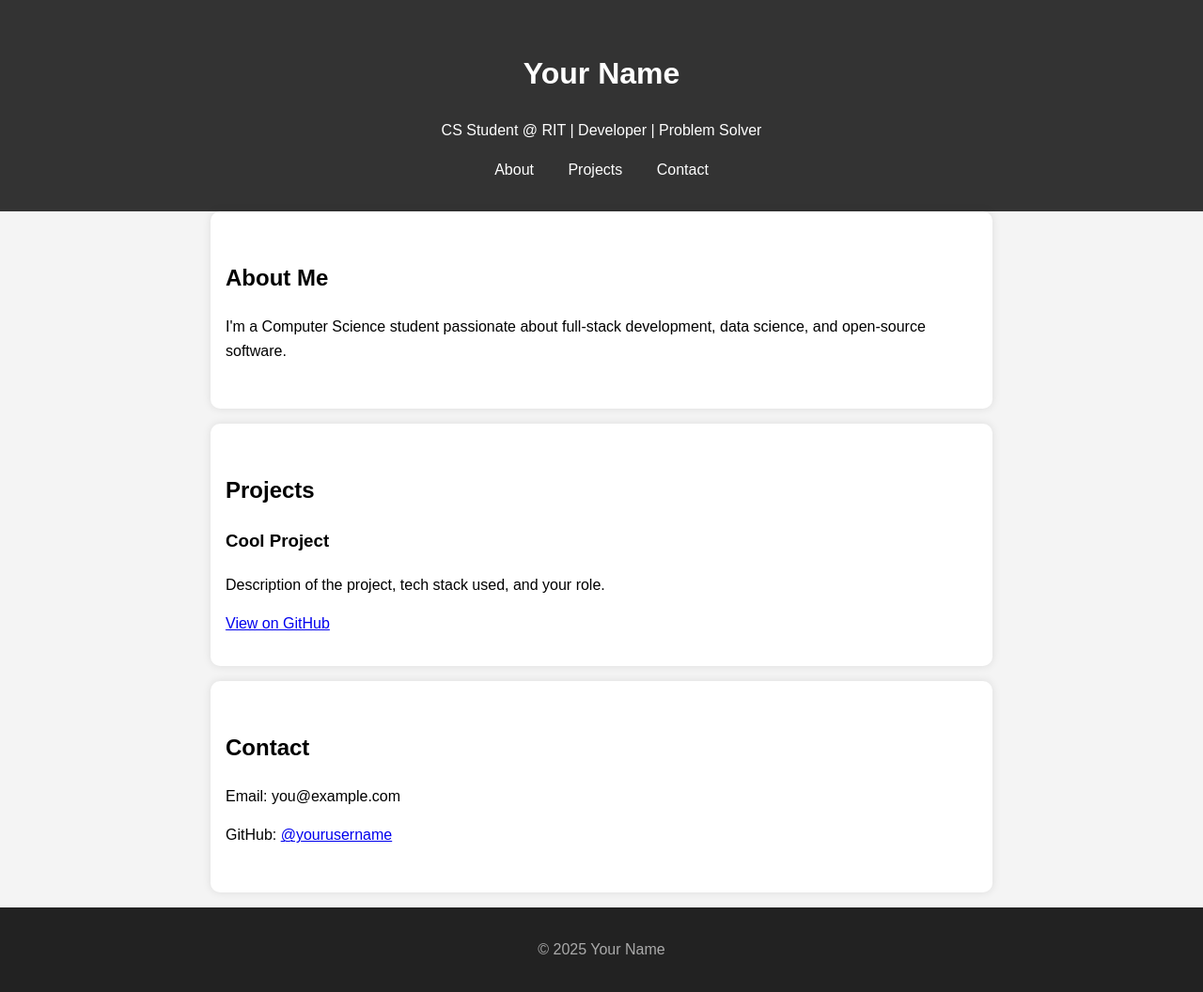
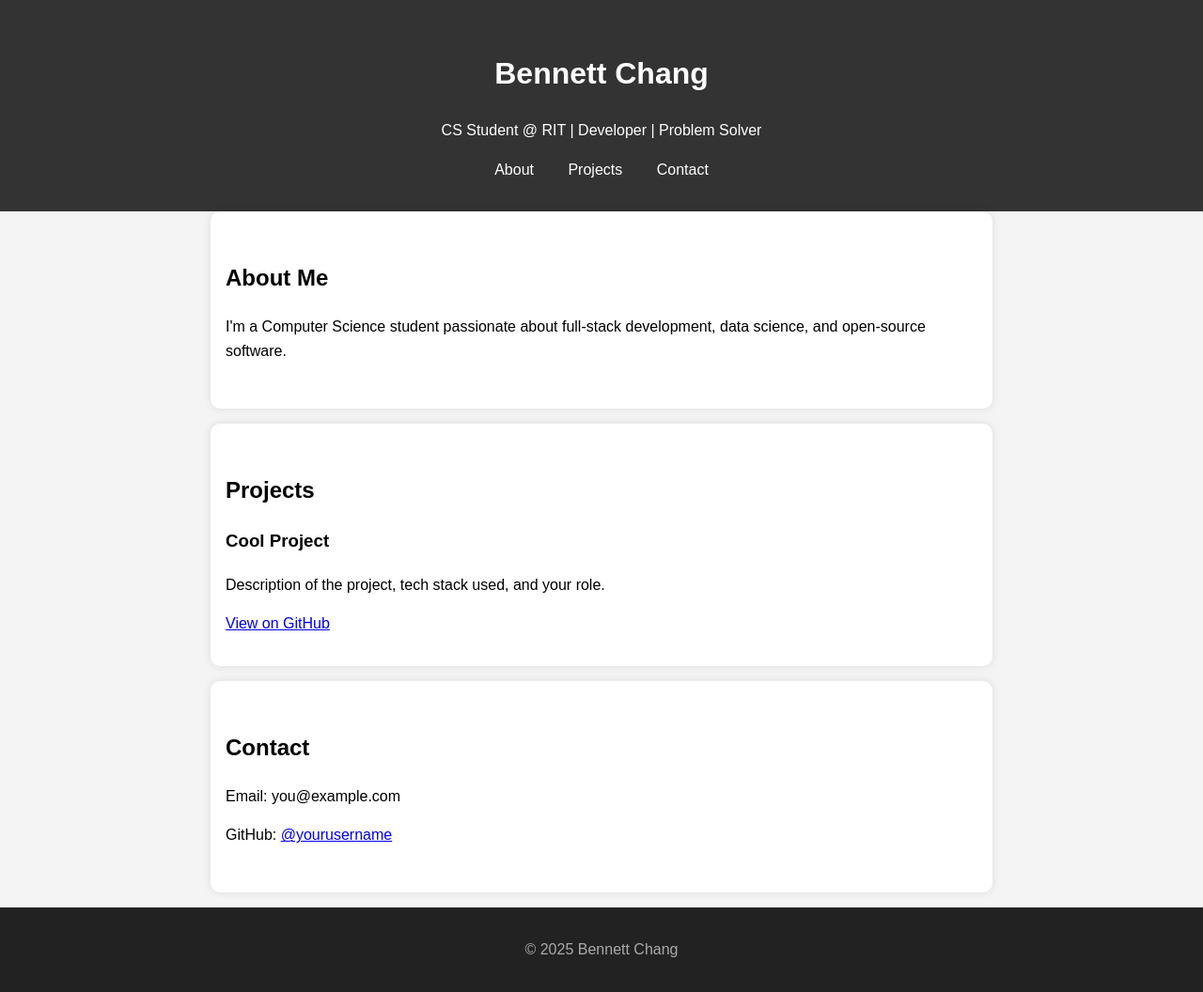
Before and after one commit to bcc2761/bcc2761.github.io, a plain HTML site: page index.html in a window 1280 px wide. Shown: the whole page at 94% size. Drawn offline with Linux system fonts and the light colour scheme.

Commit message:
updated names

```diff
--- a/index.html
+++ b/index.html
@@ -3,12 +3,12 @@
 <head>
   <meta charset="UTF-8">
   <meta name="viewport" content="width=device-width, initial-scale=1">
-  <title>Your Name | Portfolio</title>
+  <title>Bennett Chang | Portfolio</title>
   <link rel="stylesheet" href="style.css">
 </head>
 <body>
   <header>
-    <h1>Your Name</h1>
+    <h1>Bennett Chang</h1>
     <p>CS Student @ RIT | Developer | Problem Solver</p>
     <nav>
       <a href="#about">About</a>
@@ -38,7 +38,7 @@
   </section>
 
   <footer>
-    <p>&copy; 2025 Your Name</p>
+    <p>&copy; 2025 Bennett Chang</p>
   </footer>
 </body>
 </html>
```
